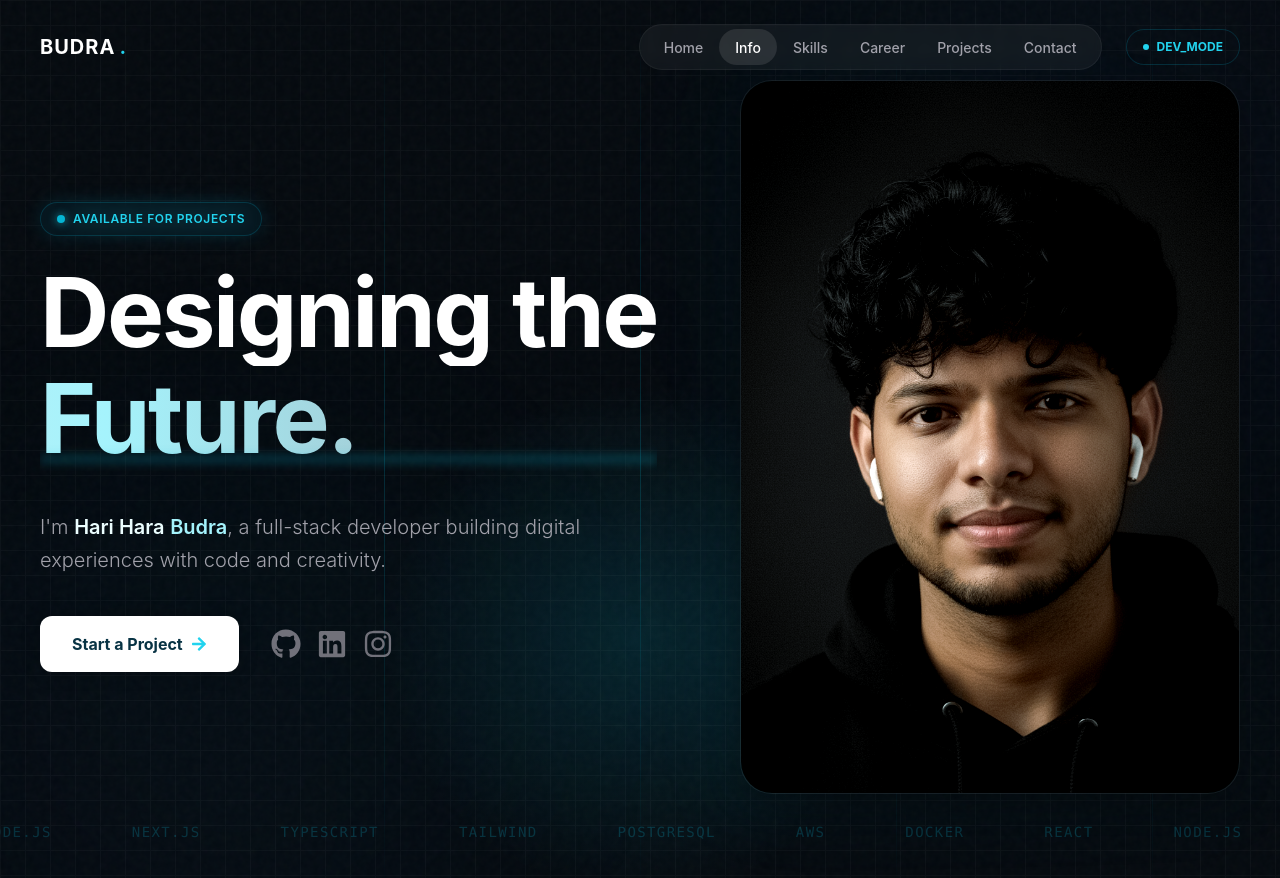
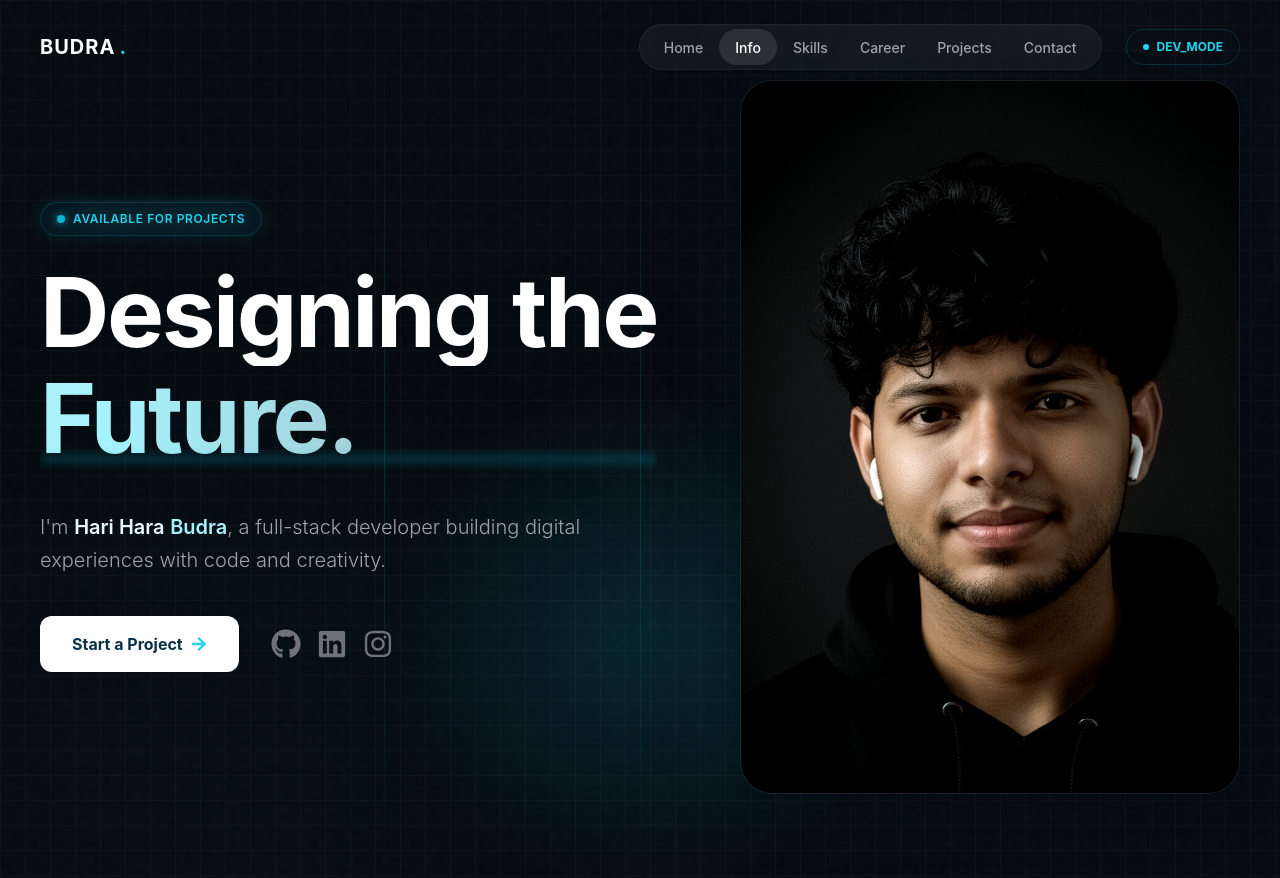
Before and after one commit to BudraHH/Portfolio, a React (Vite) app: page /normal-theme in a window 1280 px wide. Shown: the top 878 px of the page. Built offline with nearby package versions, Linux system fonts and the light colour scheme.

Commit message:
Final Fixes

```diff
--- a/src/normal-theme/sections/Hero.jsx
+++ b/src/normal-theme/sections/Hero.jsx
@@ -386,7 +386,7 @@ const Hero = () => {
                 </div>
             </div>
 
-            <TechTicker />
+            {/*<TechTicker />*/}
         </section>
     );
 };
```
